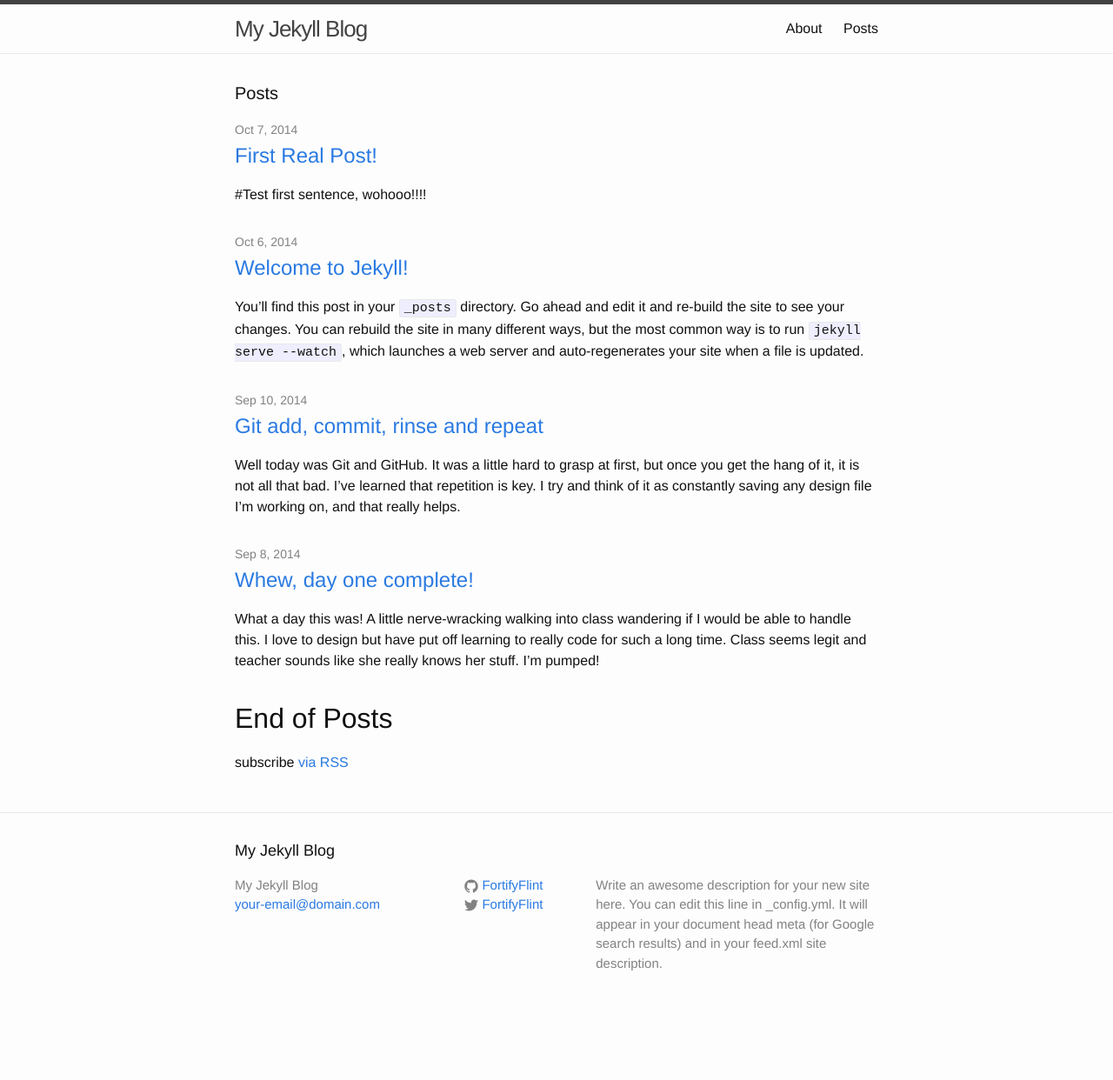
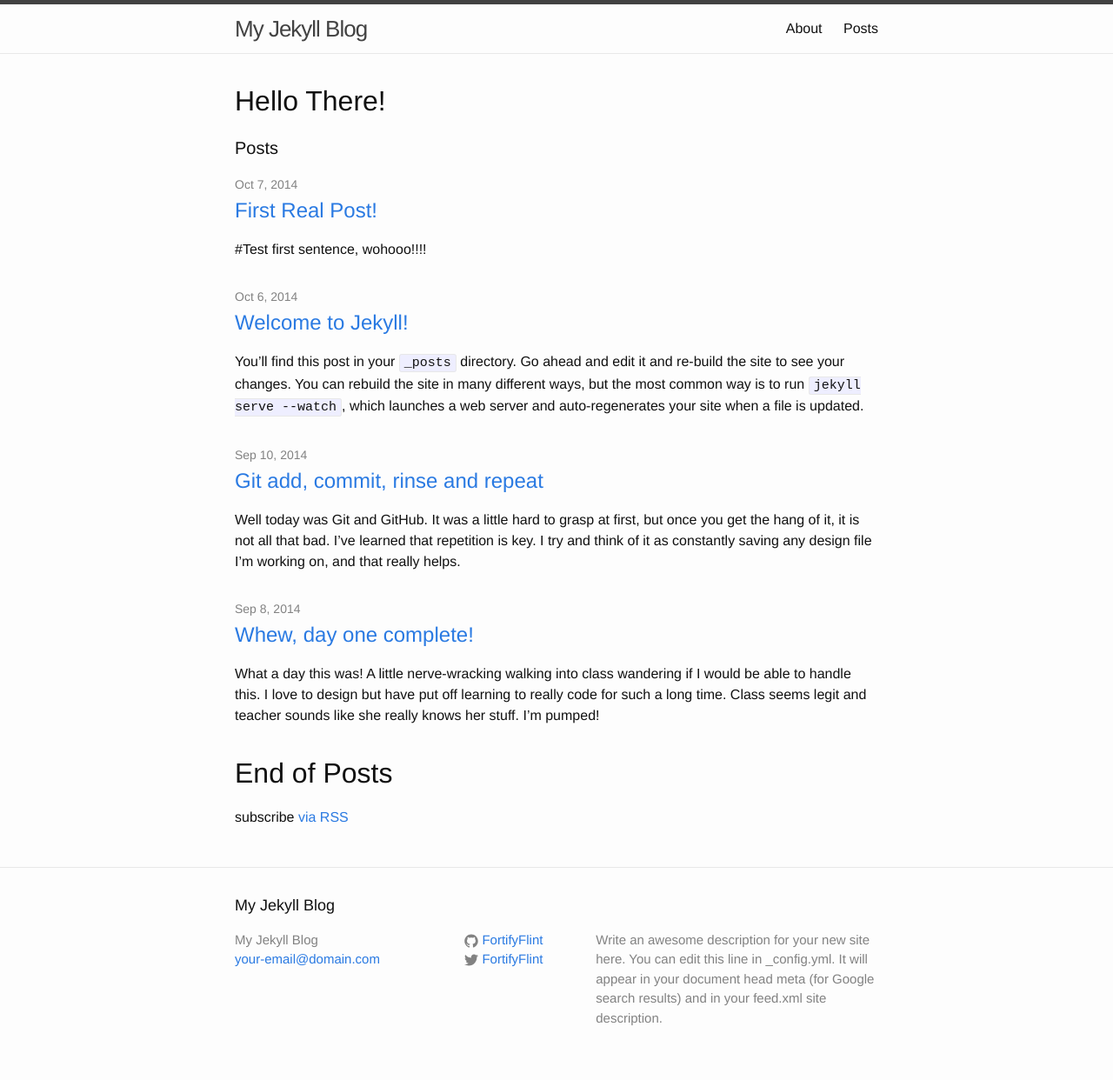
Before and after one commit to FortifyFlint/FortifyFlint.github.io, a Jekyll site: the page built from index.html, in a window 1280 px wide. Shown: the whole page at 87% size. Built offline with Jekyll 4.4.1, drawn with Linux system fonts in a browser that asks for light colours; before the commit the page ends 1179 px from its top, so only the background shows below that.

Commit message:
testing homepage edits

```diff
--- a/index.html
+++ b/index.html
@@ -3,6 +3,10 @@ layout: default
 ---
 
 <div class="home">
+
+  <div class="intro">
+    <h1>Hello There!</h1>
+  </div>
 
   <h1 class="page-heading">Posts</h1>
 
```
Also changed, not shown: _posts/2014-10-07-git-add-commit-rinse-and-repeat.markdown (line endings or trailing spaces).
